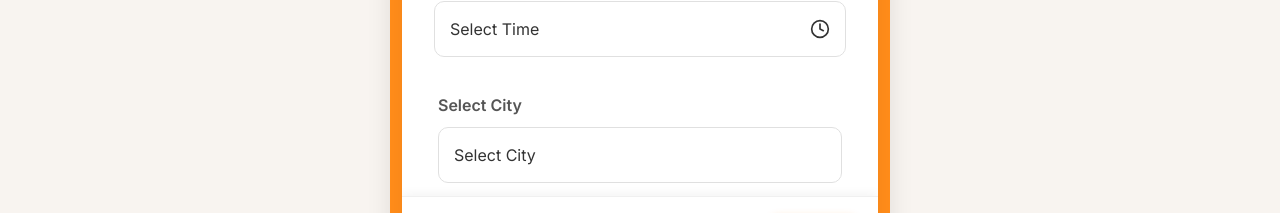
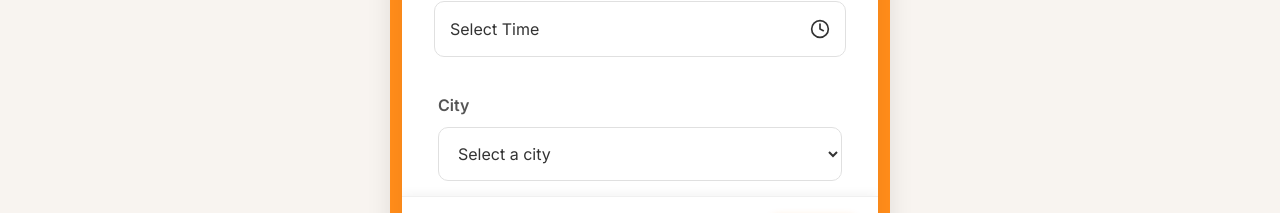
Before and after one commit to Harsh6530/theSuperChefs, a Next.js app: page /bookwaiterbartender in a window 1280 px wide. Shown: the part 465-678 px from the top of the page. Built offline with nearby package versions, Linux system fonts and the light colour scheme; sample sign-in values are in the browser's storage.

Commit message:
bartender-redux-fix

```diff
--- a/redux/booking/waiterBartenderBookingSlice.js
+++ b/redux/booking/waiterBartenderBookingSlice.js
@@ -1,7 +1,11 @@
 import { createSlice } from "@reduxjs/toolkit";
 
 const initialState = {
-  date: "",
+  date: {
+    day:String,
+    month:String,
+    dateNum:Number
+  },
   time: "",
   numWaiters: 0,
   numBartenders: 0,
--- a/src/app/bookwaiterbartender/components/CouponPopup.tsx
+++ b/src/app/bookwaiterbartender/components/CouponPopup.tsx
@@ -2,6 +2,7 @@
 import React, { useState } from "react";
 import styles from "../../book/styles/popup.module.css";
 import { X } from "lucide-react";
+import CouponSection from "./CouponSection";
 
 interface CouponPopupProps {
   setPopup: (value: string) => void;
@@ -41,8 +42,13 @@ const CouponPopup: React.FC<CouponPopupProps> = ({ setPopup, coupon, setCoupon,
         </button>
       </div>
       <div className={styles.popupContent}>
+        <CouponSection
+          couponApplied={couponApplied}
+          setCouponApplied={setCouponApplied}
+          setInput={setInput}
+        />
         <input
-          className={styles.selector}
+          className={`${styles.selector} mt-5`}
           style={{ width: "100%", fontSize: 16, marginBottom: 12 }}
           value={input}
           onChange={e => setInput(e.target.value)}
--- a/src/app/bookwaiterbartender/components/CouponSection.tsx
+++ b/src/app/bookwaiterbartender/components/CouponSection.tsx
@@ -5,9 +5,14 @@ import styles from "../styles/bookwaiterandbartender.module.css";
 interface CouponSectionProps {
   couponApplied: boolean;
   setCouponApplied: (applied: boolean) => void;
+  setInput: (input: string) => void;
 }
 
-const CouponSection: React.FC<CouponSectionProps> = ({ couponApplied, setCouponApplied }) => {
+const CouponSection: React.FC<CouponSectionProps> = ({
+  couponApplied,
+  setCouponApplied,
+  setInput,
+}) => {
   return (
     <div className={styles.selection}>
       <label>Coupon</label>
@@ -16,12 +21,25 @@ const CouponSection: React.FC<CouponSectionProps> = ({ couponApplied, setCouponA
         <button
           type="button"
           className={styles.couponBtn}
-          onClick={() => setCouponApplied(!couponApplied)}
-        >
+          onClick={() => {
+            setCouponApplied(!couponApplied);
+            setInput("WELCOME15");
+          }}>
           {couponApplied ? "Remove" : "Apply"}
         </button>
       </div>
-      {couponApplied && <span style={{ color: '#43a047', fontWeight: 600, fontSize: 13, marginTop: 4, display: 'block' }}>15% discount applied!</span>}
+      {couponApplied && (
+        <span
+          style={{
+            color: "#43a047",
+            fontWeight: 600,
+            fontSize: 13,
+            marginTop: 4,
+            display: "block",
+          }}>
+          15% discount applied!
+        </span>
+      )}
     </div>
   );
 };
--- a/src/app/bookwaiterbartender/components/DateSelector.tsx
+++ b/src/app/bookwaiterbartender/components/DateSelector.tsx
@@ -3,8 +3,8 @@ import React from "react";
 import styles from "../../book/book.module.css";
 
 interface DateSelectorProps {
-  selectedDate: number;
-  setSelectedDate: (index: number) => void;
+  selectedDate: any;
+  setSelectedDate: (index: any) => void;
 }
 
 const DateSelector: React.FC<DateSelectorProps> = ({ selectedDate, setSelectedDate }) => {
@@ -24,9 +24,9 @@ const DateSelector: React.FC<DateSelectorProps> = ({ selectedDate, setSelectedDa
       <ul className={styles.dates}>
         {dates.map((elem, index) => (
           <li
-            className={`${styles.date_element} ${selectedDate === index ? styles.selected : ""}`}
+            className={`${styles.date_element} ${JSON.stringify(selectedDate) === JSON.stringify(dates[index]) ? styles.selected : ""}`}
             key={index}
-            onClick={() => setSelectedDate(index)}
+            onClick={() => setSelectedDate(dates[index])}
           >
             <p>{elem.month}</p>
             <p className={styles.dateNum}>{elem.dateNum}</p>
--- a/src/app/bookwaiterbartender/components/DetailsPopup.tsx
+++ b/src/app/bookwaiterbartender/components/DetailsPopup.tsx
@@ -10,7 +10,11 @@ interface DetailsPopupProps {
   numWaiters: number;
   numBartenders: number;
   couponApplied: boolean;
-  selectedDate: string;
+  selectedDate: {
+    day: string;
+    month: string;
+    dateNum: number;
+  };
   selectedTime: string;
   city: string;
   address: string;
@@ -86,7 +90,7 @@ const DetailsPopup: React.FC<DetailsPopupProps> = ({ setPopup, numWaiters, numBa
         </div>
         <div className={styles.detailsSection}>
           <h3 className={styles.detailsSectionTitle} style={{color: '#ff8c1a', fontWeight: 700, fontSize: 20, marginBottom: 10, letterSpacing: 1}}>Date & Time</h3>
-          <div className={styles.detailsRow}><span>Date</span><span>{selectedDate}</span></div>
+          <div className={styles.detailsRow}><span>Date</span><span>{selectedDate.day} {selectedDate.dateNum} {selectedDate.month}</span></div>
           <div className={styles.detailsRow}><span>Time</span><span>{selectedTime}</span></div>
         </div>
         <div className={styles.detailsSection}>
--- a/src/app/bookwaiterbartender/page.tsx
+++ b/src/app/bookwaiterbartender/page.tsx
@@ -1,14 +1,16 @@
 "use client";
 
-import { useState, useEffect } from "react";
+import { useState, useEffect, useRef } from "react";
 import styles from "./styles/bookwaiterandbartender.module.css";
 import DateSelector from "./components/DateSelector";
 import TimeSelector from "./components/TimeSelector";
 import CouponSection from "./components/CouponSection";
 import SummaryFooter from "./components/SummaryFooter";
+import { checkAuth } from "../../../redux/auth/authSlice";
 import DetailsPopup from "./components/DetailsPopup";
 import TimePopup from "./components/TimePopup";
 import { useDispatch, useSelector } from "react-redux";
+import { useRouter } from "next/navigation";
 import {
   setDate,
   setTime,
@@ -32,9 +34,52 @@ import { X } from "lucide-react";
 
 const PageContent = () => {
   const dispatch = useDispatch();
-  const booking = useSelector((state: any) => state.waiterBartenderBooking);
+  const router = useRouter();
   const [popup, setPopup] = useState("");
   const [showDetails, setShowDetails] = useState(false);
+
+  interface RootState {
+    auth: {
+      isLoggedIn: boolean;
+      token: string;
+      user: {
+        name: string;
+        email: string;
+        phone: string;
+      };
+    };
+    booking: {
+      date: {
+        day: string;
+        month: string;
+        dateNum: number;
+      };
+      time: string;
+      numWaiters: number;
+      numBartenders: number;
+      coupon: string;
+      couponApplied: boolean;
+      city: string;
+      address: string;
+      remarks: string;
+      totalAmount: number;
+    };
+  }
+
+  const isLoggedIn = useSelector((state: RootState) => state.auth.isLoggedIn);
+
+  const hasPushed = useRef(false);
+
+  if (!isLoggedIn && typeof window !== "undefined" && !hasPushed.current) {
+    hasPushed.current = true;
+    Promise.resolve().then(() => {
+      router.push("/auth/login");
+    });
+  }
+
+  const booking = useSelector(
+    (state: RootState) => state.waiterBartenderBooking
+  );
 
   // Handlers for popups
   const handleProceed = () => {
@@ -45,6 +90,17 @@ const PageContent = () => {
     dispatch(setCoupon(""));
     dispatch(setCouponApplied(false));
   };
+
+  const CITIES = [
+    "Delhi",
+    "Mumbai",
+    "Bangalore",
+    "Noida",
+    "Gurgaon",
+    "Ghaziabad",
+    "Faridabad",
+    "Gr Noida",
+  ];
 
   // Calculate total
   const WAITER_PRICE = 1499;
@@ -60,7 +116,7 @@ const PageContent = () => {
   // Update total in Redux
   useEffect(() => {
     dispatch(setTotalAmount(finalTotal));
-  }, [booking.numWaiters, booking.numBartenders, booking.couponApplied]);
+  }, [booking.numWaiters, booking.numBartenders, booking.couponApplied, finalTotal, dispatch]);
 
   return (
     <div
@@ -82,13 +138,28 @@ const PageContent = () => {
               onClick={() => setPopup("time")}
             />
             <div className={styles.selection}>
-              {" "}
-              <label className={`mt-1 `}>Select City</label>
-              <button
-                onClick={() => setPopup("city")}
-                className={styles.selector}>
-                {booking.city ? booking.city : "Select City"}
-              </button>
+              <label>City</label>
+              <select
+                name="city"
+                className={styles.selector}
+                value={booking.city}
+                onChange={(e) => {
+                  const selectedCity = e.target.value;
+                  dispatch(setCity(selectedCity));
+                }}>
+                <option
+                  value=""
+                  disabled>
+                  Select a city
+                </option>
+                {CITIES.map((city, index) => (
+                  <option
+                    key={index}
+                    value={city}>
+                    {city}
+                  </option>
+                ))}
+              </select>
             </div>
             <div className={styles.selection}>
               <label className={`mt-1 `}>Select Waiters and Bartenders</label>
@@ -137,10 +208,10 @@ const PageContent = () => {
           {popup === "waiterbartender" && (
             <WaiterBartenderPopup
               setPopup={setPopup}
-              waiterCount={booking.numWaiters}
-              setWaiterCount={(n) => dispatch(setNumWaiters(n))}
-              bartenderCount={booking.numBartenders}
-              setBartenderCount={(n) => dispatch(setNumBartenders(n))}
+              numWaiters={booking.numWaiters}
+              setNumWaiters={(n) => dispatch(setNumWaiters(n))}
+              numBartenders={booking.numBartenders}
+              setNumBartenders={(n) => dispatch(setNumBartenders(n))}
             />
           )}
           {popup === "coupon" && (
```
